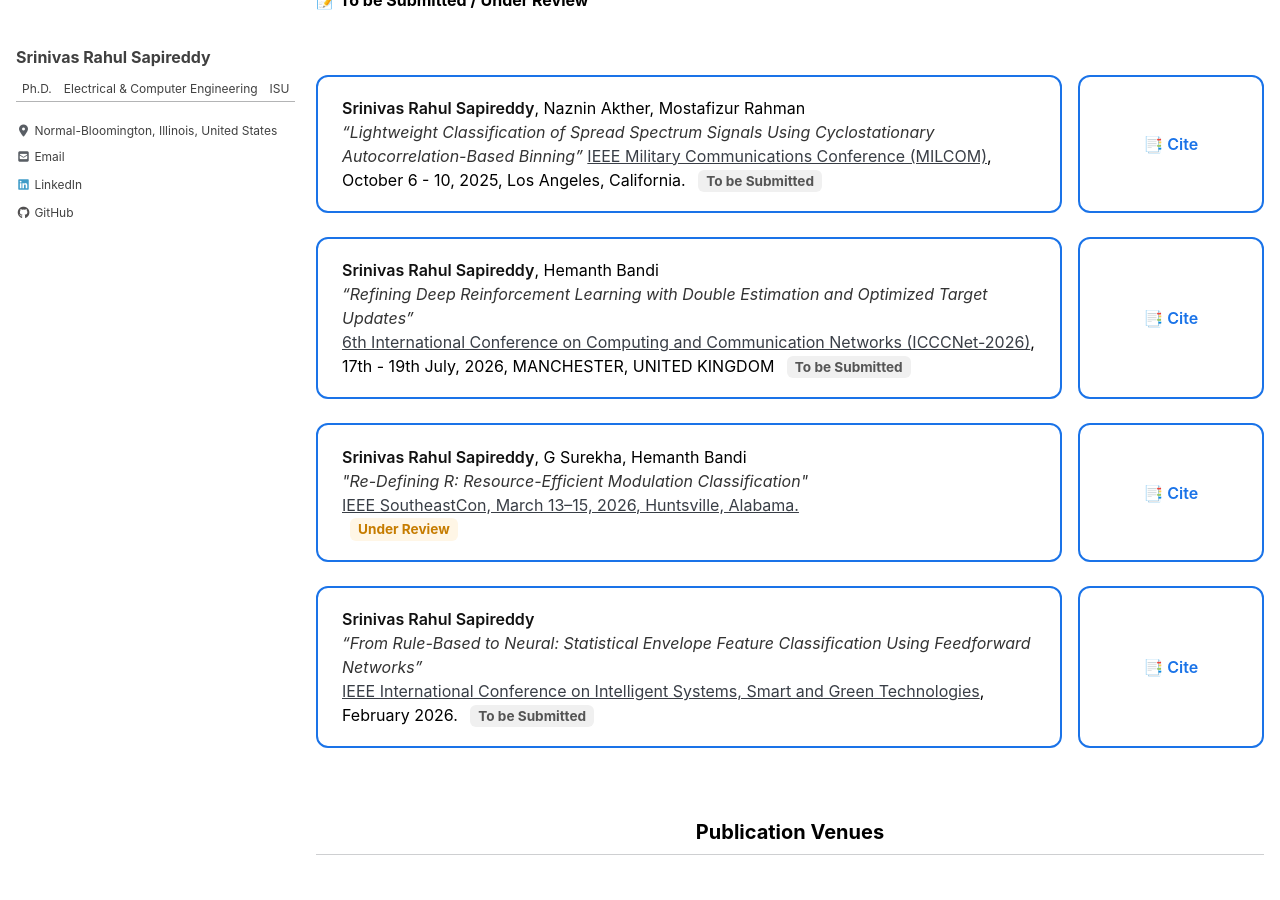
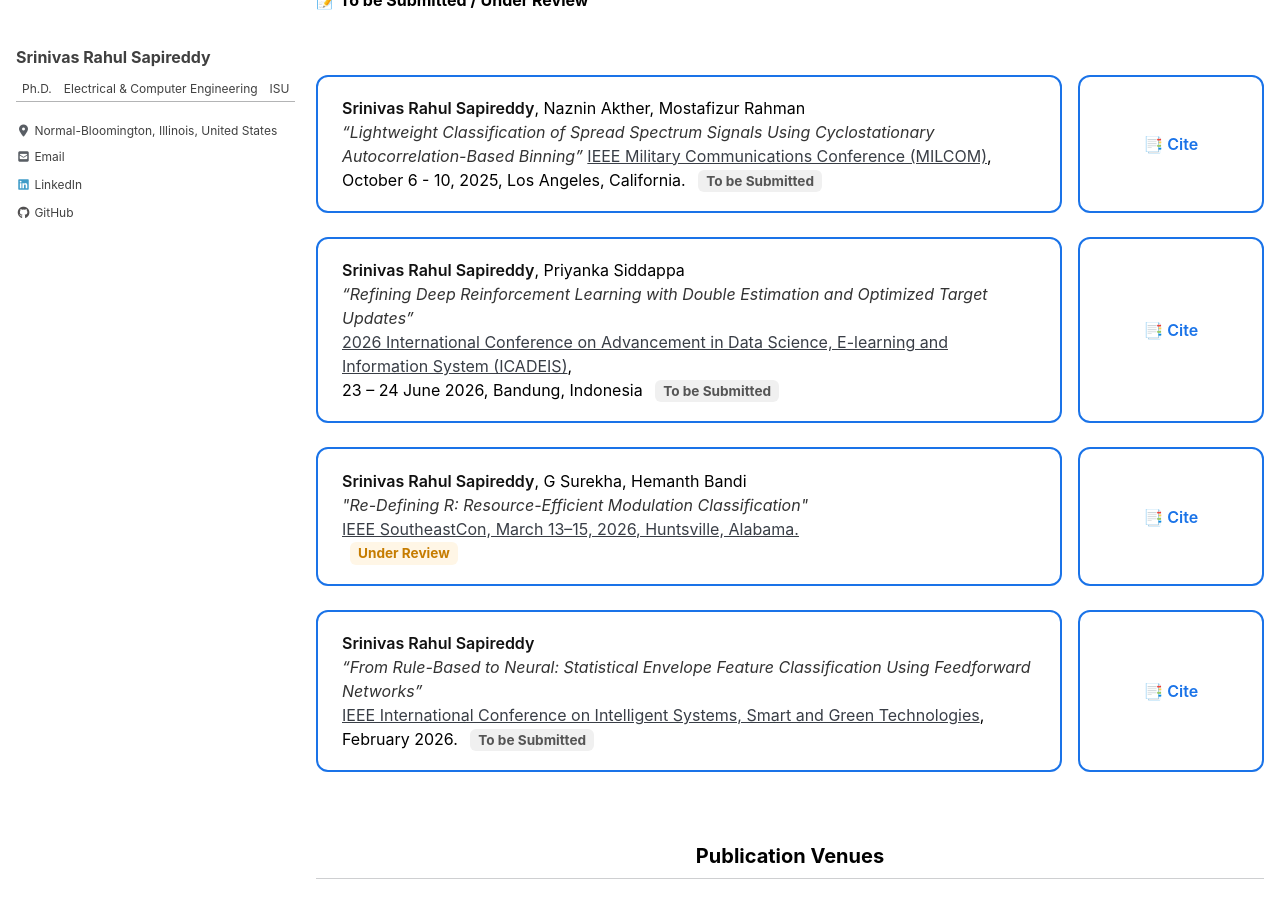
Before and after one commit to srsapireddy/srsapireddy.github.io, a Jekyll site: the page built from _pages/publications.md, in a window 1280 px wide and 900 px high, scrolled down 2447 px. Built offline with Jekyll 4.4.1, drawn with Linux system fonts in a browser that asks for light colours; cached includes are drawn as plain includes; nearby versions of some CDN libraries.

Commit message:
Update publications.md

```diff
--- a/_pages/publications.md
+++ b/_pages/publications.md
@@ -398,10 +398,9 @@ function copyCitation(id) {
     </div>
      <div class="pub-entry">
       <div class="pub-card">
-      <strong>Srinivas Rahul Sapireddy</strong>, Hemanth Bandi<br>
+      <strong>Srinivas Rahul Sapireddy</strong>, Priyanka Siddappa<br>
       <em>“Refining Deep Reinforcement Learning with Double Estimation and Optimized Target Updates”</em><br>
-      <a href="https://icccn.co.uk/PreviousConference" target="_blank">6th International Conference on Computing and Communication Networks
-(ICCCNet-2026)</a>,<br> 17th - 19th July, 2026, MANCHESTER, UNITED KINGDOM <span class="status pending">To be Submitted</span>
+      <a href="https://icccn.co.uk/PreviousConference" target="_blank">2026 International Conference on Advancement in Data Science, E-learning and Information System (ICADEIS)</a>,<br> 23 – 24 June 2026, Bandung, Indonesia <span class="status pending">To be Submitted</span>
     </div>
       <div class="cite-box" onclick="copyCitation('cite12')">
         📑 Cite
```
